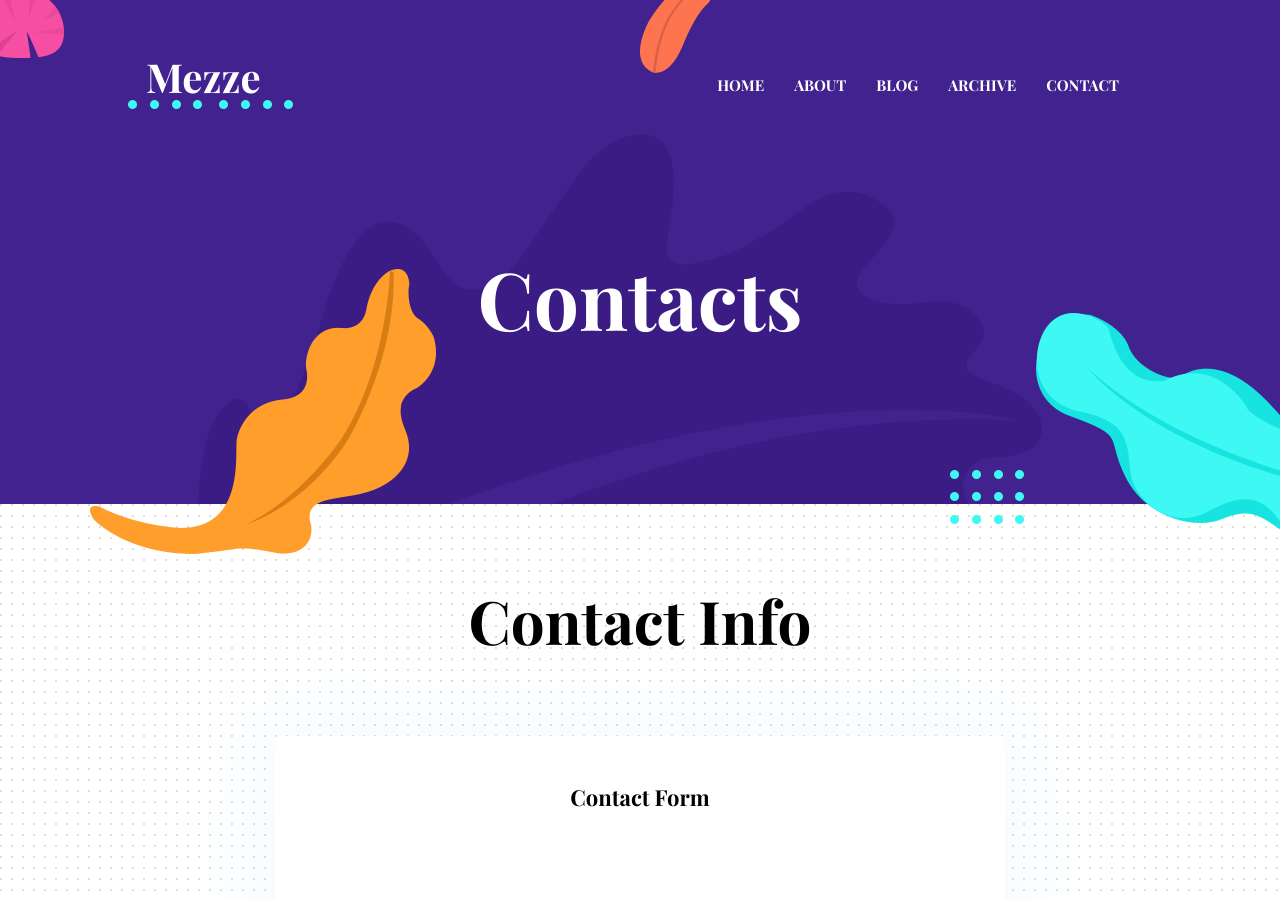
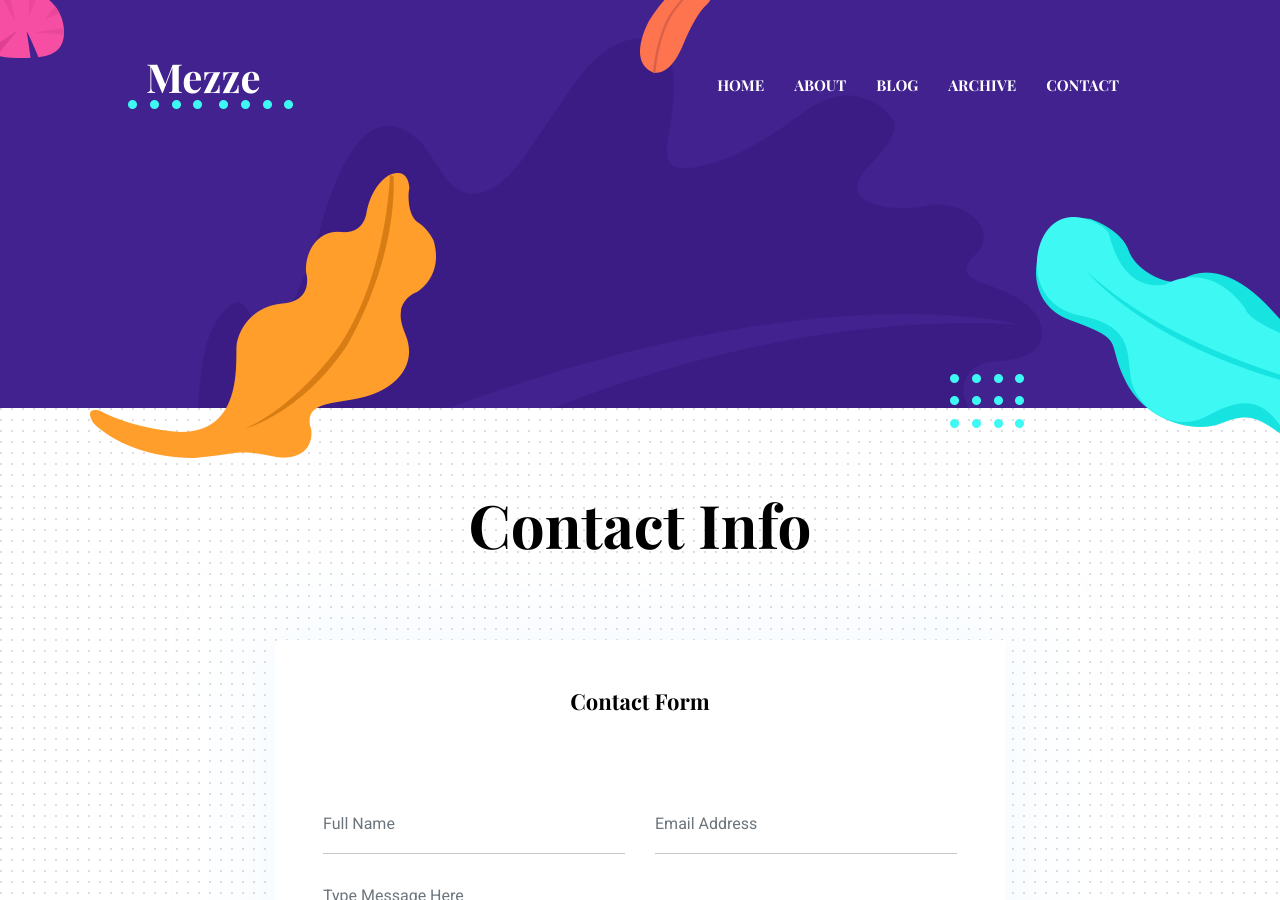
Before and after one commit to JEJUCE/JEJUCE.github.io, a Jekyll site: the page built from _pages/contact.html, in a window 1280 px wide and 900 px high. Built offline with Jekyll 4.4.1, drawn with Linux system fonts in a browser that asks for light colours.

Commit message:
no message

```diff
--- a/_layouts/page.html
+++ b/_layouts/page.html
@@ -7,7 +7,7 @@ layout: default
   <div class="container">
     <div class="row">
       <div class="col-12 text-center">
-        <h1 class="text-white font-tertiary">{{ page.title }}</h1>
+        <h1 class="text-white font-tertiary">{{  }}</h1>
       </div>
     </div>
   </div>
```
